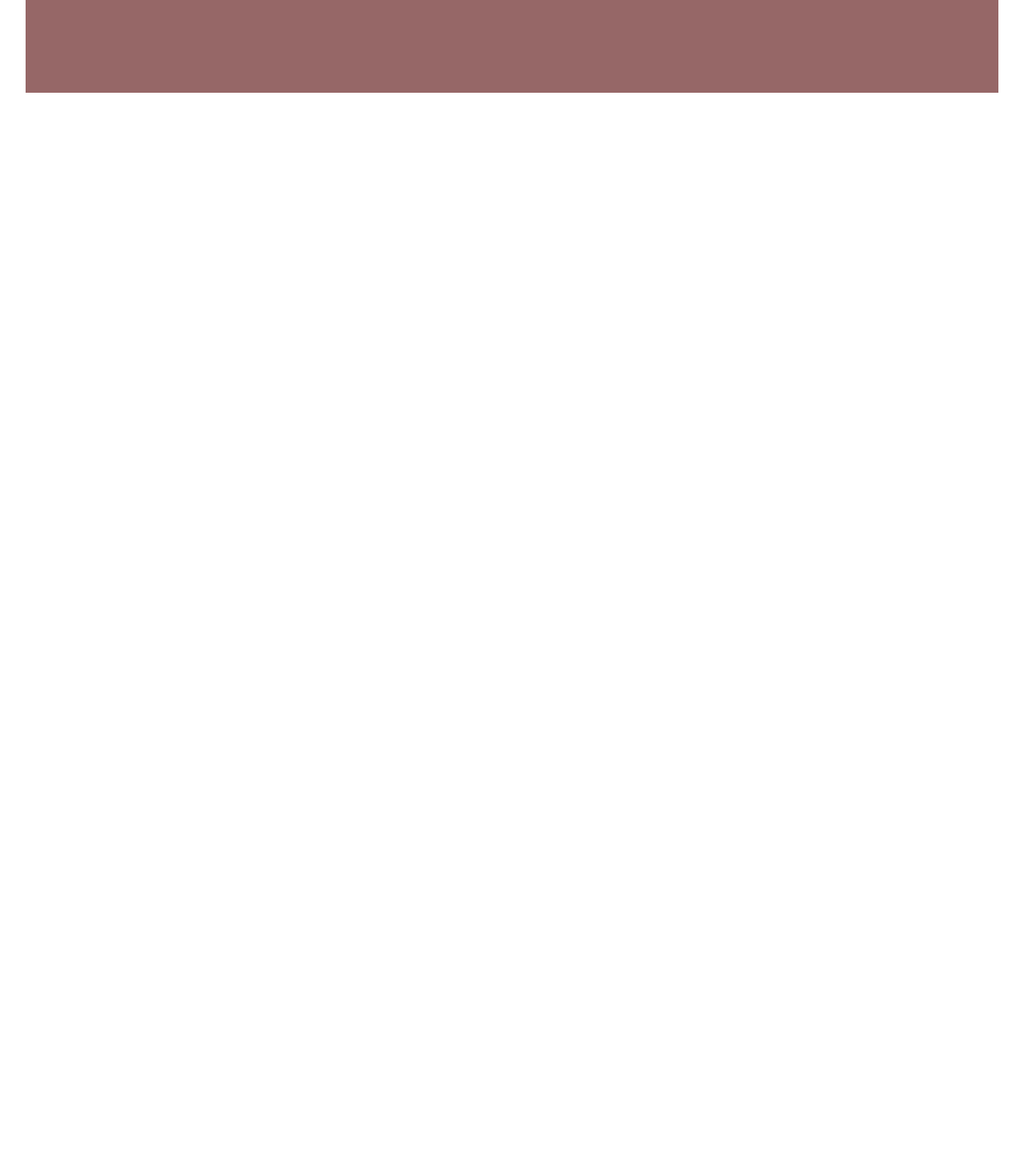
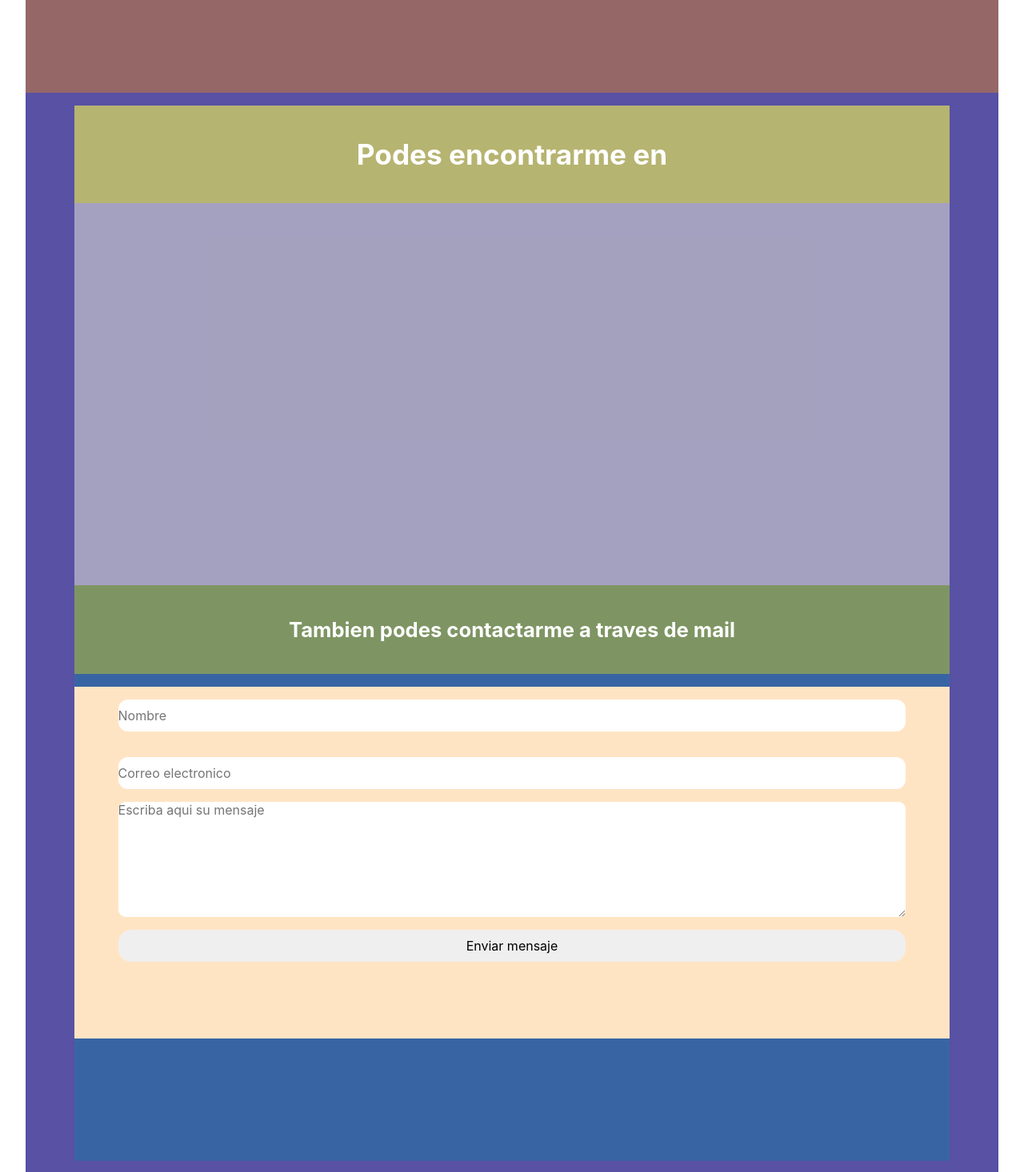
Before and after one commit to agustinfraile/Portfolio, a React (Vite) app: page / in a window 1280 px wide. Shown: the part 2244-3710 px from the top of the page at 80% size. Before the commit the page ends 2392 px from the top, so only its background shows below. Built offline with nearby package versions, Linux system fonts and the light colour scheme.

Commit message:
creando componente de formulario

```diff
--- a/src/components/CardProject/CardProject.css
+++ b/src/components/CardProject/CardProject.css
@@ -1,3 +1,4 @@
+/* CONTENEDOR DE CARD */
 .card_cnt {
     background-color: #363636;
     width: 85%;
--- /dev/null
+++ b/src/components/Form/Form.css
@@ -0,0 +1,39 @@
+.form_cnt {
+    background-color: rgba(255, 255, 255, 0.164);
+    width: 100%;
+    height: auto;
+    margin-top: 1em;
+}
+
+.form_cnt form {
+    background-color: bisque;
+    width: 100%;
+    height: 55vh;
+    display: flex;
+    flex-direction: column;
+}
+
+.form_cnt form input {
+    width: 90%;
+    height: 2.5em;
+    margin: 1em auto;
+    border: none;
+    border-radius: 12px;
+}
+
+.form_cnt form textarea {
+    width: 90%;
+    height: 9em;
+    margin: 0 auto;
+    border: none;
+    border-radius: 9px;
+}
+
+.form_cnt form button {
+    color: black;
+    width: 90%;
+    height: 2.5em;
+    margin: 1em auto;
+    border: none;
+    border-radius: 16px;
+}
--- /dev/null
+++ b/src/components/Form/Form.jsx
@@ -0,0 +1,23 @@
+import React from 'react';
+import './Form.css';
+
+const Form = () => {
+  return (
+    <div className='form_cnt'>
+        <form>
+            {/* <label htmlFor="name">Nombre</label> */}
+            <input type="text" name="name" placeholder='Nombre' />
+
+            {/* <label htmlFor="email">Correo</label> */}
+            <input type="email" name="email" placeholder='Correo electronico' />
+
+            {/* <label htmlFor="text">Mensaje</label> */}
+            <textarea name="text" placeholder='Escriba aqui su mensaje'></textarea>
+
+            <button type="submit">Enviar mensaje</button>
+        </form>
+    </div>
+  )
+}
+
+export default Form
--- a/src/pages/Contact/Contact.css
+++ b/src/pages/Contact/Contact.css
@@ -0,0 +1,57 @@
+
+/* CONTENEDOR GENERAL */
+.contact-cnt {
+    background-color: rgb(88, 81, 164);
+    width: 100%;
+    height: auto;
+    padding-top: 1em;
+    padding-bottom: 1em;
+}
+
+/* CONTENEDOR PARA LOS ICONOS DE RRSS */
+.contact_cnt-icons {
+    background-color: rgba(245, 245, 220, 0.486);
+    width: 90%;
+    height: 75vh;
+    margin: 0 auto;
+}
+
+/* CONTENEDOR DE TITULO DE ICONOS */
+.contact_cnt-title {
+    background-color: rgba(199, 199, 30, 0.486);
+    width: 100%;
+    height: auto;
+    margin: 0 auto;
+    padding: 2.5em 0;
+}
+
+/* ESTILOS PARA EL TITULO */
+.contact_cnt-title h2 {
+    font-size: 2.2em;
+    text-align: center;
+    color: #FFF;
+}
+
+/* CONTENEDOR PARA EL FORMULARIO */
+.contact_cnt-form {
+    background-color: rgba(26, 120, 163, 0.486);
+    width: 90%;
+    height: 90vh;
+    margin: 0 auto;
+}
+
+/* CONTENEDOR DE TITULO DE FORMULARIO */
+.contact_cnt-form-subtitle {
+    background-color: rgba(199, 199, 30, 0.486);
+    width: 100%;
+    height: auto;
+    margin: 0 auto;
+    padding: 2.5em 0;
+}
+
+/* ESTILOS PARA EL SUBTITULO */
+.contact_cnt-form-subtitle h3 {
+    font-size: 1.6em;
+    text-align: center;
+    color: #FFF;
+}
--- a/src/pages/Contact/Contact.jsx
+++ b/src/pages/Contact/Contact.jsx
@@ -0,0 +1,25 @@
+import React from 'react';
+import Form from '../../components/Form/Form';
+import './Contact.css';
+
+const Contact = () => {
+  return (
+    <div className='contact-cnt'>
+        <div className='contact_cnt-icons'>
+            <div className='contact_cnt-title'>
+                <h2>Podes encontrarme en</h2>
+            </div>
+        </div>
+        <div className='contact_cnt-form'>
+            <div className='contact_cnt-form-subtitle'>
+                <h3>
+                    Tambien podes contactarme a traves de mail
+                </h3>
+            </div>
+            <Form />
+        </div>
+    </div>
+  )
+}
+
+export default Contact
--- a/src/pages/Home/Home.jsx
+++ b/src/pages/Home/Home.jsx
@@ -1,6 +1,7 @@
 import React from 'react'
 import NavBar from '../../components/NavBar/NavBar'
 import About from '../About/About'
+import Contact from '../Contact/Contact'
 import Intro from '../Intro/Intro'
 import Projects from '../Projects/Projects'
 
@@ -12,6 +13,7 @@ const Home = () => {
        <Intro />
        <About/>
        <Projects />
+       <Contact />
     </div>
   )
 }
```
